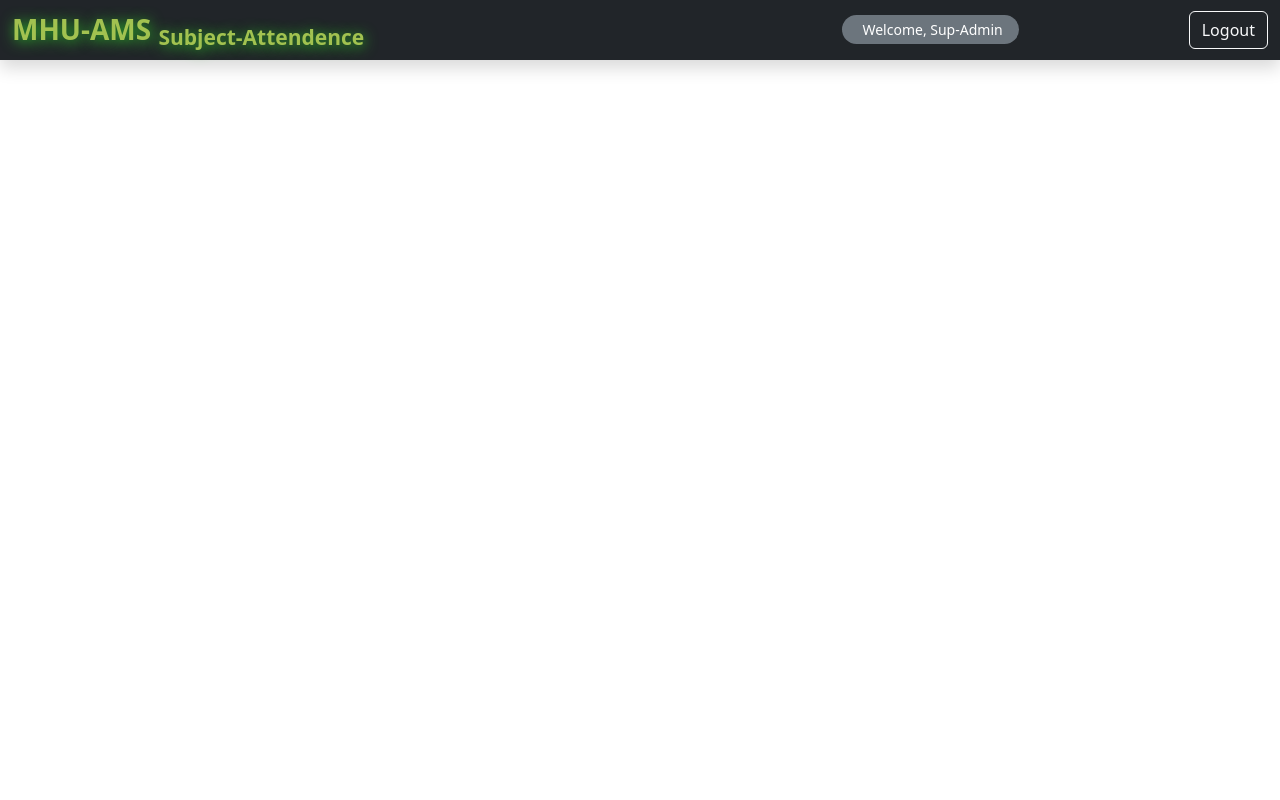
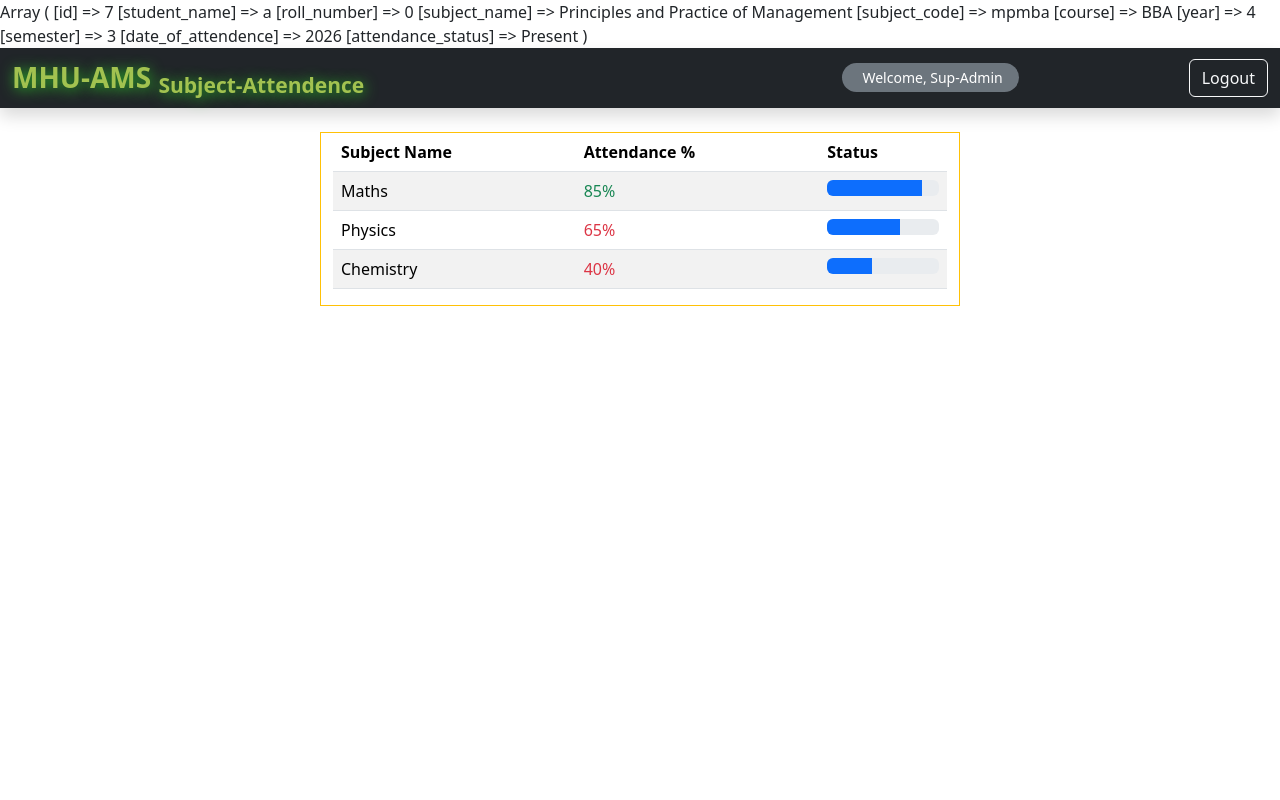
Before and after one commit to sumitsaini78/AMS-MHU, a PHP site: page /teacher/subject_attendence.php in a window 1280 px wide. Run offline with PHP 8.4, Linux system fonts and the light colour scheme; a user stored in the database is signed in; data comes from the database, SQL or seed files in the repository.

Commit message:
view sub attendence pendign

```diff
--- a/teacher/subject_attendence.php
+++ b/teacher/subject_attendence.php
@@ -7,6 +7,11 @@ if (isset($_POST['post_faculty'])) {
     $teacher_name = $_POST['teacher_name'];
     echo "<script>alert($faculty_name);</script>";
 }
+// getting subject attendence data
+$query = "select * from `attendance`";
+$result = mysqli_query($conn, $query);
+$row = mysqli_fetch_assoc($result);
+print_r($row);
 ?>
 <!doctype html>
 <html lang="en" data-bs-theme="light">
@@ -32,7 +37,8 @@ if (isset($_POST['post_faculty'])) {
     <header>
         <nav class="navbar navbar-dark bg-dark shadow">
             <div class="container-fluid">
-                <span class="navbar-brand mb-0 h1 fs-3 fw-bold" id="mhu-text"> MHU-AMS <sub>Subject-Attendence</sub></span>
+                <span class="navbar-brand mb-0 h1 fs-3 fw-bold" id="mhu-text"> MHU-AMS
+                    <sub>Subject-Attendence</sub></span>
                 <P></P>
                 <div class="right"><a href=""></a></div>
                 <span class="navbar-text text-white bg-secondary px-3 py-1 rounded-pill small">
@@ -44,7 +50,55 @@ if (isset($_POST['post_faculty'])) {
 
     </header>
     <main>
+        <div class="container w-50 border border-warning mt-4">
+            <table class="table table-striped">
+                <thead>
+                    <tr>
+                        <th>Subject Name</th>
+                        <th>Attendance %</th>
+                        <th>Status</th>
+                    </tr>
+                </thead>
+                <tbody>
+                    <?php
+                    // Manlo aapka data ek array mein hai
+                    $subjects = [
+                        ["name" => "Maths", "percent" => 85],
+                        ["name" => "Physics", "percent" => 65],
+                        ["name" => "Chemistry", "percent" => 40]
+                    ];
 
+                    foreach ($subjects as $sub) {
+                        // Logic: Agar 75% se kam hai toh red dikhayein
+                        $color = ($sub['percent'] < 75) ? 'text-danger' : 'text-success';
+
+                        echo "<tr>
+                    <td>{$sub['name']}</td>
+                    <td class='$color'>{$sub['percent']}%</td>
+                    <td>
+                        <div class='progress'>
+                            <div class='progress-bar' style='width:{$sub['percent']}%'></div>
+                        </div>
+                    </td>
+                  </tr>";
+                    }
+                    ?>
+                </tbody>
+            </table>
+        </div>
+        <!-- <div class="row">
+    <?php foreach ($subjects as $sub): ?>
+        <div class="col-md-4">
+            <div class="card mb-3">
+                <div class="card-body">
+                    <h5 class="card-title"><?php echo $sub['name']; ?></h5>
+                    <p class="card-text">Attendance: <?php echo $sub['percent']; ?>%</p>
+                    <a href="subject_attendance.php?sub=<?php echo $sub['name']; ?>" class="btn btn-sm btn-primary">View Details</a>
+                </div>
+            </div>
+        </div>
+    <?php endforeach; ?>
+</div> -->
 
 
     </main>
```
Also changed, not shown: admin/add_subjects.php (+19 -5 lines).
